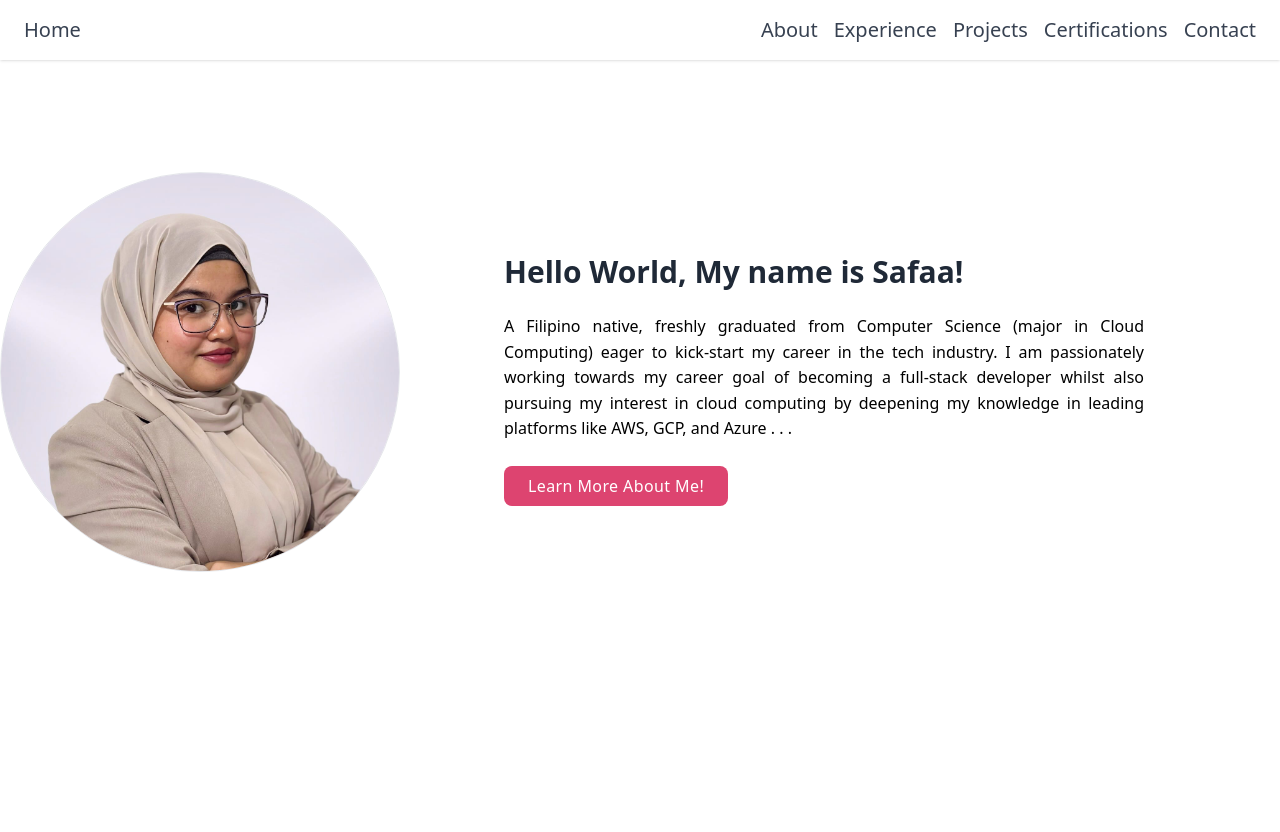
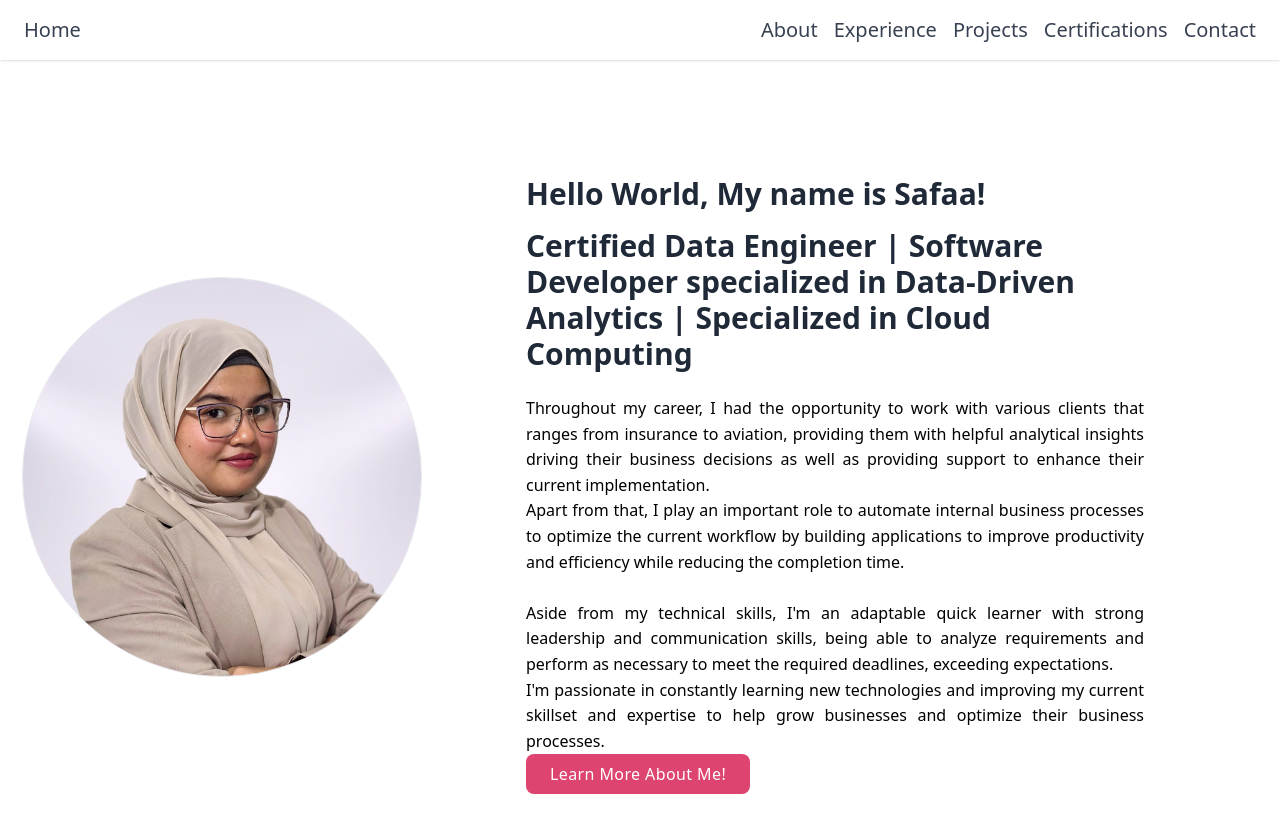
Before and after one commit to safaa-mammed/web-portfolio, a Next.js app: page / in a window 1280 px wide. Before the commit the page ends 800 px from the top, so only its background shows below. Built offline with nearby package versions, Linux system fonts and the light colour scheme.

Commit message:
update home

```diff
--- a/app/page.jsx
+++ b/app/page.jsx
@@ -7,7 +7,7 @@ export default function Home() {
   const router = useRouter()
   return (
     <div className="container px-6 py-10 mx-auto pt-20">
-      <div className="mt-8 lg:-mx-6 lg:flex lg:items-center gap-20">
+      <div className="mt-5 lg:-mx-0.5 lg:flex lg:items-center gap-20">
         <Image
           src={'/assets/images/profile.jpeg'}
           width={400}
@@ -17,8 +17,9 @@ export default function Home() {
         />
         <div className="mt-6 lg:w-1/2 lg:mt-0 lg:mx-6">
           <h1 className="block mt-4 text-3xl font-semibold text-gray-800 dark:text-white">Hello World, My name is Safaa!</h1>
+          <h2 className="block mt-4 text-3xl font-semibold text-gray-800 dark:text-white">Certified Data Engineer | Software Developer specialized in Data-Driven Analytics | Specialized in Cloud Computing</h2>
           <br/>
-          <p className="text-justify">A Filipino native, freshly graduated from Computer Science (major in Cloud Computing) eager to kick-start my career in the tech industry. I am passionately working towards my career goal of becoming a full-stack developer whilst also pursuing my interest in cloud computing by deepening my knowledge in leading platforms like AWS, GCP, and Azure . . .</p><br/>
+          <p className="text-justify">Throughout my career, I had the opportunity to work with various clients that ranges from insurance to aviation, providing them with helpful analytical insights driving their business decisions as well as providing support to enhance their current implementation. <br/>Apart from that, I play an important role to automate internal business processes to optimize the current workflow by building applications to improve productivity and efficiency while reducing the completion time.<br/><br/>Aside from my technical skills, I'm an adaptable quick learner with strong leadership and communication skills, being able to analyze requirements and perform as necessary to meet the required deadlines, exceeding expectations.<br/>I'm passionate in constantly learning new technologies and improving my current skillset and expertise to help grow businesses and optimize their business processes.</p>
         <button onClick={() => router.push('/about')} className="px-6 py-2 font-medium tracking-wide text-white capitalize transition-colors duration-300 transform bg-color1 rounded-lg hover:bg-color2 focus:outline-none focus:ring focus:ring-opacity-80">
           Learn more about me!
         </button>
--- a/components/CertCard.jsx
+++ b/components/CertCard.jsx
@@ -4,21 +4,21 @@ import Image from 'next/image'
 const CertCard = ({name,link,desc,img}) => {
   return (
     <div>
-        <div className="my-8 max-w-sm max-h-sm flex flex-col items-center bg-white border border-gray-200 rounded-lg shadow md:flex-row md:max-w-max sm:max-w-max hover:bg-gray-100 dark:border-gray-700 dark:bg-gray-800 dark:hover:bg-gray-700 shadow-lg dark:bg-gray-800 hover:shadow-slate-500 transition duration-300 ease-in-out hover:scale-105">
+        <div onClick={()=> window.open(link,'_blank')} className="my-8 max-w-sm max-h-sm flex flex-col items-center bg-white border border-gray-200 rounded-lg shadow md:flex-row md:max-w-max sm:max-w-max hover:bg-gray-100 dark:border-gray-700 dark:bg-gray-800 dark:hover:bg-gray-700 shadow-lg dark:bg-gray-800 hover:shadow-slate-500 transition duration-300 ease-in-out hover:scale-105">
         {img == "gmp" &&
-        <Image className="object-cover rounded-t-lg md:h-auto md:w-auto sm:h-auto sm:w-auto md:rounded-none md:rounded-s-lg" width={200} height={200} quality={100} priority src="/assets/images/GMP.png" alt="image" href={link}/>
+        <Image className="object-cover rounded-t-lg md:h-auto md:w-auto sm:h-auto sm:w-auto md:rounded-none md:rounded-s-lg" width={200} height={200} quality={100} priority src="/assets/images/GMP.png" alt="image"/>
         }
         {img == "pde" &&
-        <Image className="object-cover rounded-t-lg md:h-auto md:w-auto sm:h-auto sm:w-auto md:rounded-none md:rounded-s-lg" width={200} height={200} quality={100} priority src="/assets/images/PDE.png" alt="image" href={link}/>
+        <Image className="object-cover rounded-t-lg md:h-auto md:w-auto sm:h-auto sm:w-auto md:rounded-none md:rounded-s-lg" width={200} height={200} quality={100} priority src="/assets/images/PDE.png" alt="image"/>
         }
         {img == "gcp" &&
-        <Image className="object-cover rounded-t-lg md:h-auto md:w-auto sm:h-auto sm:w-auto md:rounded-none md:rounded-s-lg" width={200} height={200} quality={100} priority src="/assets/images/GCP.png" alt="image" href={link}/>
+        <Image className="object-cover rounded-t-lg md:h-auto md:w-auto sm:h-auto sm:w-auto md:rounded-none md:rounded-s-lg" width={200} height={200} quality={100} priority src="/assets/images/GCP.png" alt="image"/>
         }
         {img == "ccna" &&
-        <Image className="object-cover rounded-t-lg md:h-auto md:w-auto sm:h-auto sm:w-auto md:rounded-none md:rounded-s-lg" width={200} height={200} quality={100} priority src="/assets/images/ccna.png" alt="image" href={link}/>
+        <Image className="object-cover rounded-t-lg md:h-auto md:w-auto sm:h-auto sm:w-auto md:rounded-none md:rounded-s-lg" width={200} height={200} quality={100} priority src="/assets/images/ccna.png" alt="image"/>
         }
         {img == "aws" &&
-        <Image className="object-cover rounded-t-lg md:h-auto md:w-auto sm:h-auto sm:w-auto md:rounded-none md:rounded-s-lg" width={200} height={200} quality={100} priority src="/assets/images/aws.png" alt="image" href={link}/>
+        <Image className="object-cover rounded-t-lg md:h-auto md:w-auto sm:h-auto sm:w-auto md:rounded-none md:rounded-s-lg" width={200} height={200} quality={100} priority src="/assets/images/aws.png" alt="image"/>
         }
         <div className='flex flex-col justify-between p-4 leading-normal md:max-w-3xl'>
             <h5 className="mb-2 text-2xl font-bold tracking-tight text-gray-900 dark:text-white">{name}</h5>
--- a/components/Contact.jsx
+++ b/components/Contact.jsx
@@ -51,7 +51,7 @@ const ContactCard = () => {
 
                     <h2 className="mt-4 text-base font-medium text-gray-800 dark:text-white">Location</h2>
                     {/* <p className="mt-2 text-sm text-gray-500 dark:text-gray-400">Petaling Jaya, Selangor, Malaysia</p> */}
-                    <p className="mt-2 text-sm text-blue-500 dark:text-blue-400">Petaling Jaya, Selangor, Malaysia</p>
+                    <p className="mt-2 text-sm text-blue-500 dark:text-blue-400">Based in Malaysia. WFH Philippines</p>
                 </div>
 
                 <div>
```
